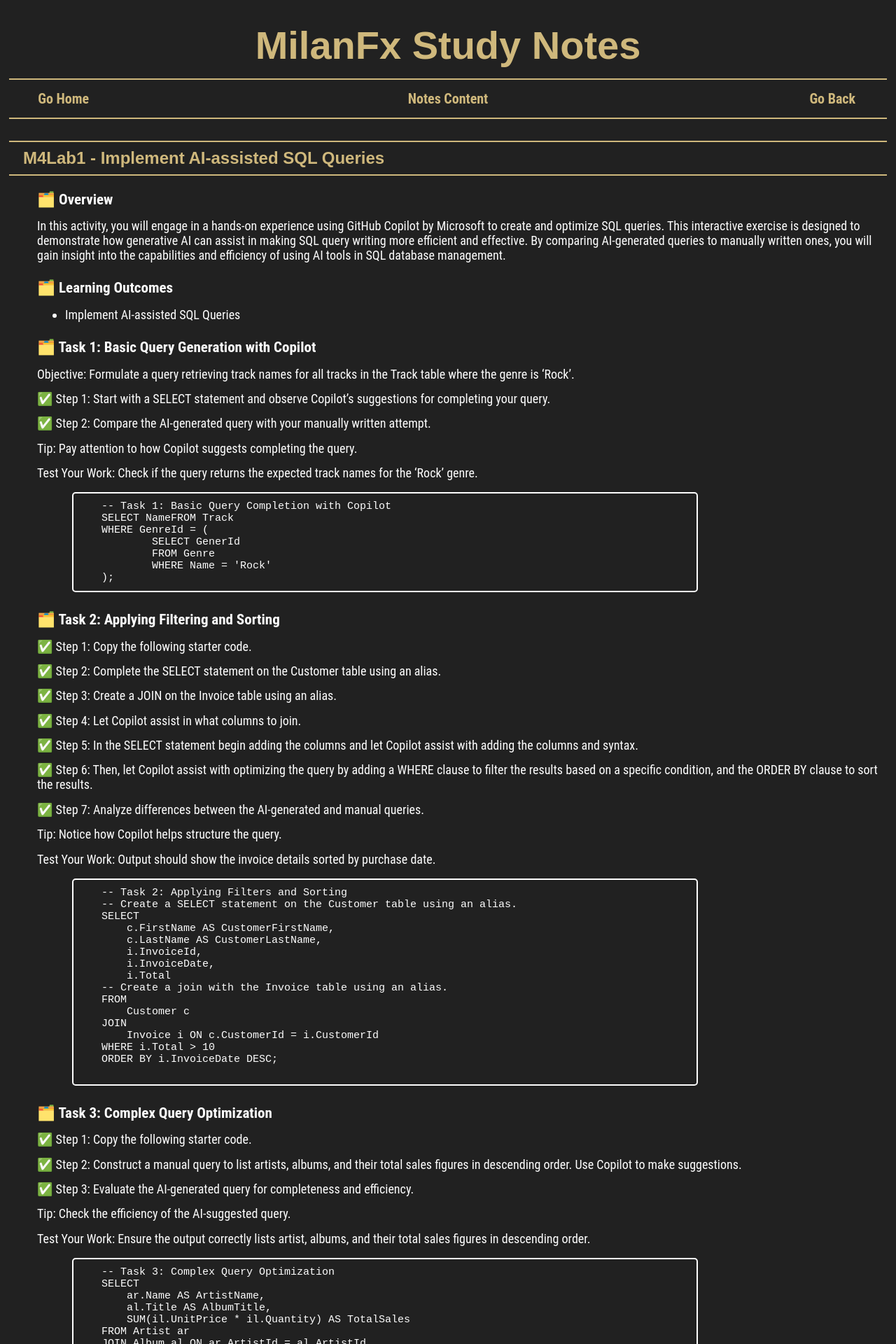
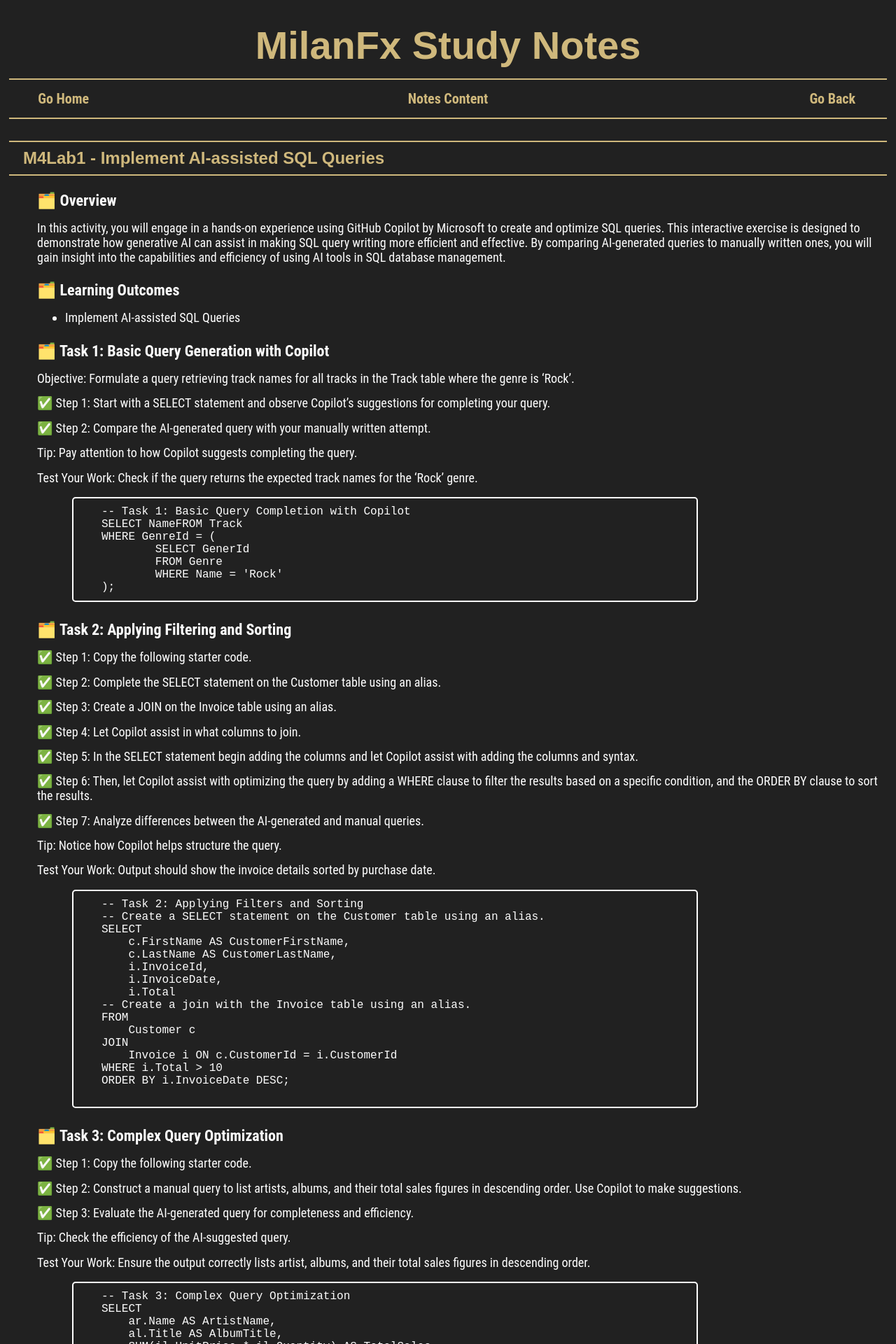
Before and after one commit to milanfx/milanfx.github.io, a Jekyll site: the page built from M1C1.md, in a window 1280 px wide. Shown: the top 1920 px of the page at 70% size. Built offline with Jekyll 4.4.1, drawn with Linux system fonts in a browser that asks for light colours.

Commit message:
Increase font sizes in page layout

```diff
--- a/_layouts/page.html
+++ b/_layouts/page.html
@@ -137,7 +137,7 @@
     }
 
     .content h4 {
-      font-size: 21px;
+      font-size: 22px;
       font-weight: bold;
       margin: 0.8em 0 0.4em;
     }
@@ -245,7 +245,7 @@
       overflow-x: auto;
       /*margin: 10px auto;*/
       margin: 10px 10px 10px 50px;
-      font-size: 15px;
+      font-size: 16px;
     }
 
   </style>
```
